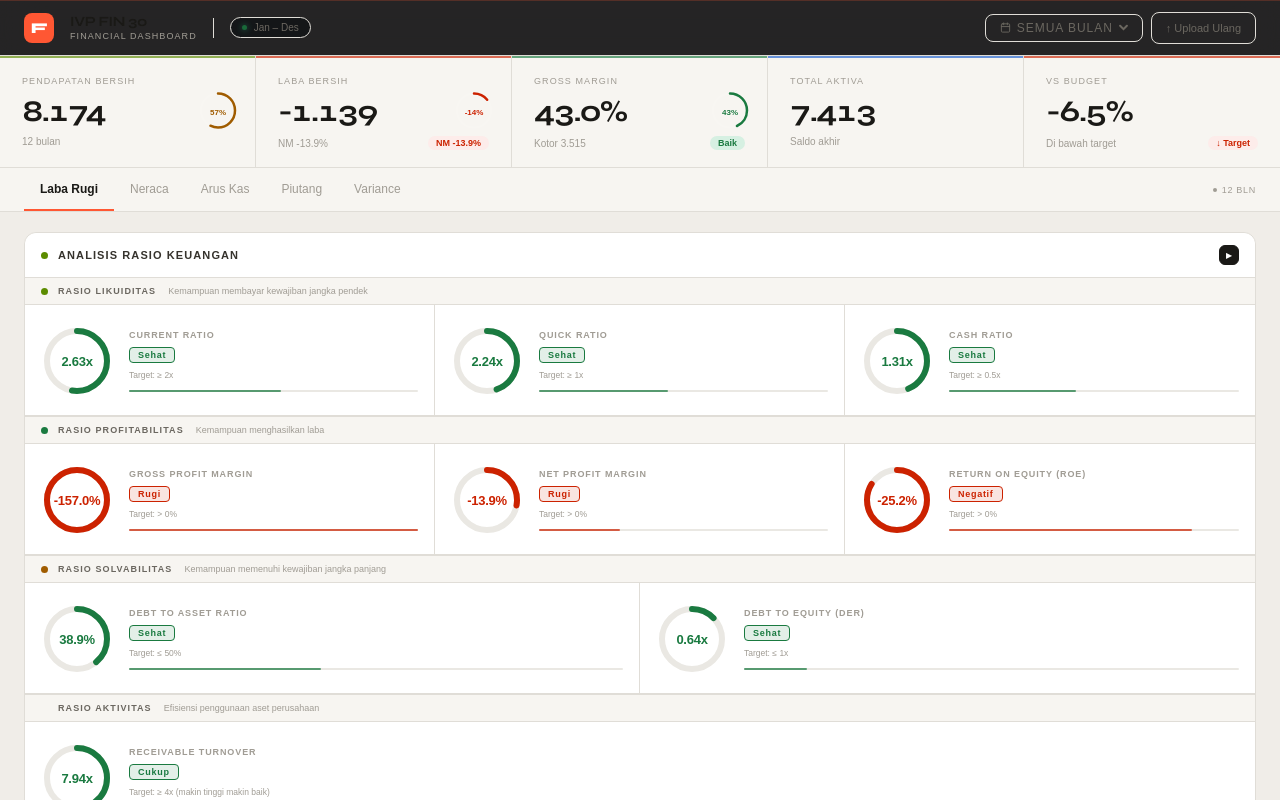
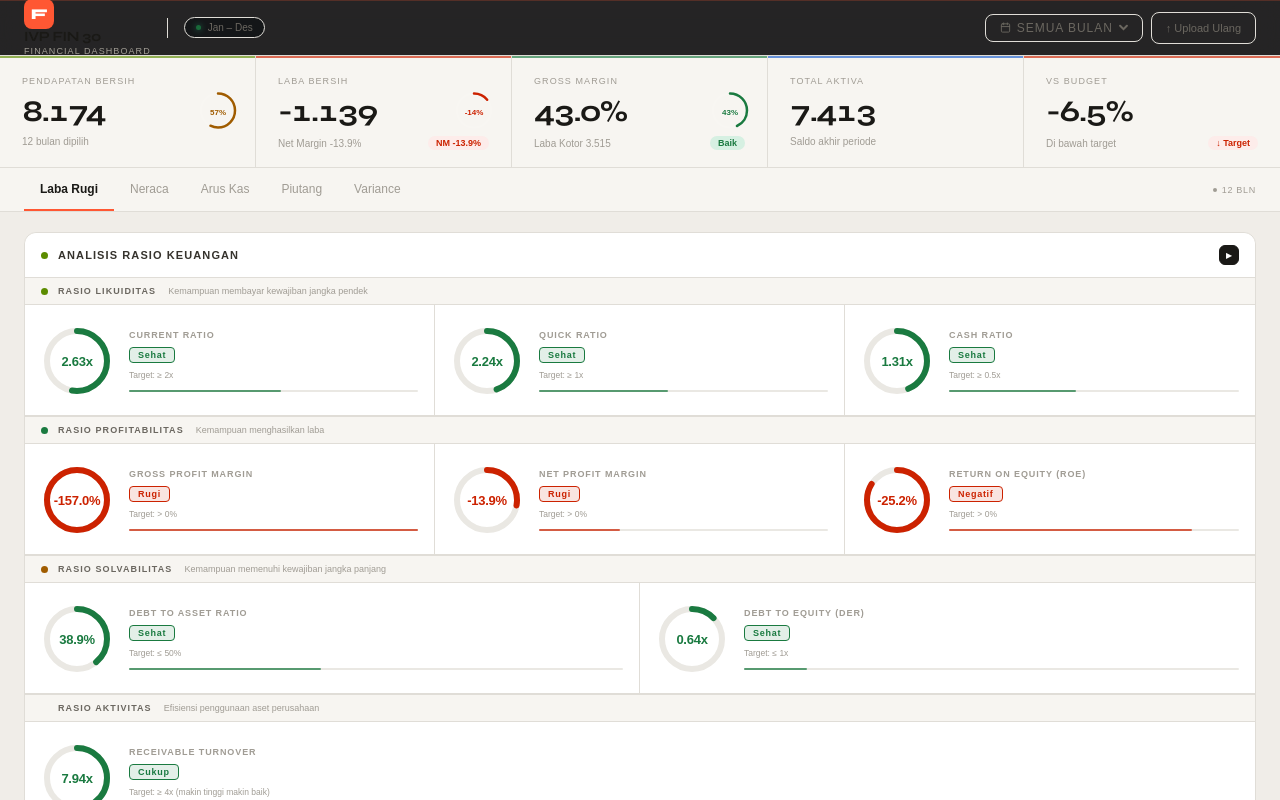
Before and after one commit to teddyseptiansyah/finsight, a React (Vite) app: page / in a window 1280 px wide. Both pictures are taken after a click on the button "Coba Data Demo". Shown: the top 800 px of the page. Built offline with nearby package versions, Linux system fonts and the light colour scheme; a web font is replaced by a local one.

Commit message:
Fix import case and update KPI labels in Dashboard

```diff
--- a/src/components/Dashboard.jsx
+++ b/src/components/Dashboard.jsx
@@ -1,7 +1,7 @@
 import { useState, useMemo, useRef, useEffect } from 'react'
 import { ACCT, totalOf, lastOf } from '../lib/parser'
 import { css } from '../lib/dashboardCss'
-import styles from './dashboard.module.css'
+import styles from './Dashboard.module.css'
 import PeriodPicker            from './ui/PeriodPicker'
 import KpiDrilldown            from './ui/KpiDrilldown'
 import RatioPanel, { Section } from './ui/RatioPanel'
@@ -99,14 +99,14 @@ export default function Dashboard({ data, onReset }) {
   const kpis = [
     {
       key: 'pendapatan', label: 'Pendapatan Bersih',
-      value: fmt(kpi.rev), sub: `${activeMonths.length} bulan`,
+      value: fmt(kpi.rev), sub: `${activeMonths.length} bulan dipilih`,
       color: 'var(--lime)',
       gauge: kpi.rev > 0 ? Math.round((kpi.hpp / kpi.rev) * 100) : null,
       gaugeColor: 'var(--warn)', badge: null,
     },
     {
       key: 'laba', label: 'Laba Bersih',
-      value: fmt(kpi.laba), sub: `NM ${(kpi.nm ?? 0).toFixed(1)}%`,
+      value: fmt(kpi.laba), sub: `Net Margin ${(kpi.nm ?? 0).toFixed(1)}%`,
       color: kpi.laba >= 0 ? 'var(--pos)' : 'var(--neg)',
       gauge: kpi.nm != null ? Math.min(Math.max(Math.round(kpi.nm), -100), 100) : null,
       gaugeColor: kpi.laba >= 0 ? 'var(--pos)' : 'var(--neg)',
@@ -114,7 +114,7 @@ export default function Dashboard({ data, onReset }) {
     },
     {
       key: 'gm', label: 'Gross Margin',
-      value: `${(kpi.gm ?? 0).toFixed(1)}%`, sub: `Kotor ${fmt(kpi.bruto)}`,
+      value: `${(kpi.gm ?? 0).toFixed(1)}%`, sub: `Laba Kotor ${fmt(kpi.bruto)}`,
       color: kpi.gm == null ? 'var(--t4)' : kpi.gm >= 30 ? 'var(--pos)' : kpi.gm >= 0 ? 'var(--warn)' : 'var(--neg)',
       gauge: kpi.gm != null ? Math.min(Math.round(Math.abs(kpi.gm)), 100) : null,
       gaugeColor: kpi.gm == null ? 'var(--t4)' : kpi.gm >= 30 ? 'var(--pos)' : kpi.gm >= 0 ? 'var(--warn)' : 'var(--neg)',
@@ -124,7 +124,7 @@ export default function Dashboard({ data, onReset }) {
     },
     {
       key: 'aktiva', label: 'Total Aktiva',
-      value: fmt(kpi.aset), sub: 'Saldo akhir',
+      value: fmt(kpi.aset), sub: 'Saldo akhir periode',
       color: 'var(--blue)', gauge: null, badge: null,
     },
     {
@@ -181,6 +181,7 @@ export default function Dashboard({ data, onReset }) {
 
   return (
     <CoaContext.Provider value={{ openCoa: setCoaDrilldown, lrData: filteredLr }}>
+      {/* shared component styles (RatioPanel, Section, tables, dll) */}
       <style>{css}</style>
 
       <div className={styles.root}>
@@ -188,10 +189,12 @@ export default function Dashboard({ data, onReset }) {
         {/* ── Header ── */}
         <header className={styles.header}>
           <div className={styles.headerLeft}>
-            <div className={styles.logoMark}>F</div>
-            <div className={styles.logoStack}>
-              <span className={styles.logoName}>IVP FIN 30</span>
-              <span className={styles.logoSub}>Financial Dashboard</span>
+            <div className={styles.logo}>
+              <div className={styles.logoMark}>F</div>
+              <div className={styles.logoStack}>
+                <span className={styles.logoName}>IVP FIN 30</span>
+                <span className={styles.logoSub}>Financial Dashboard</span>
+              </div>
             </div>
             <div className={styles.headerSep}/>
             <div className={styles.periodBadge}>
@@ -251,7 +254,7 @@ export default function Dashboard({ data, onReset }) {
               <div
                 key={i}
                 ref={el => kpiRefs.current[k.key] = el}
-                className={[styles.kpiCard, isOpen ? styles.kpiCardOpen : ''].filter(Boolean).join(' ')}
+                className={[styles.kpiCard, isOpen ? styles.kpiCardOpen : ''].join(' ')}
                 style={{ '--kc': k.color }}
                 onClick={e => {
                   e.stopPropagation()
@@ -260,8 +263,10 @@ export default function Dashboard({ data, onReset }) {
               >
                 <div className={styles.kpiBar}/>
                 <div className={styles.kpiLabel}>{k.label}</div>
-                <div className={styles.kpiValue}
-                  style={{ paddingRight: k.gauge != null ? '54px' : 0 }}>
+                <div
+                  className={styles.kpiValue}
+                  style={{ paddingRight: k.gauge != null ? '52px' : 0 }}
+                >
                   {k.value}
                 </div>
                 <div className={styles.kpiBottom}>
```
